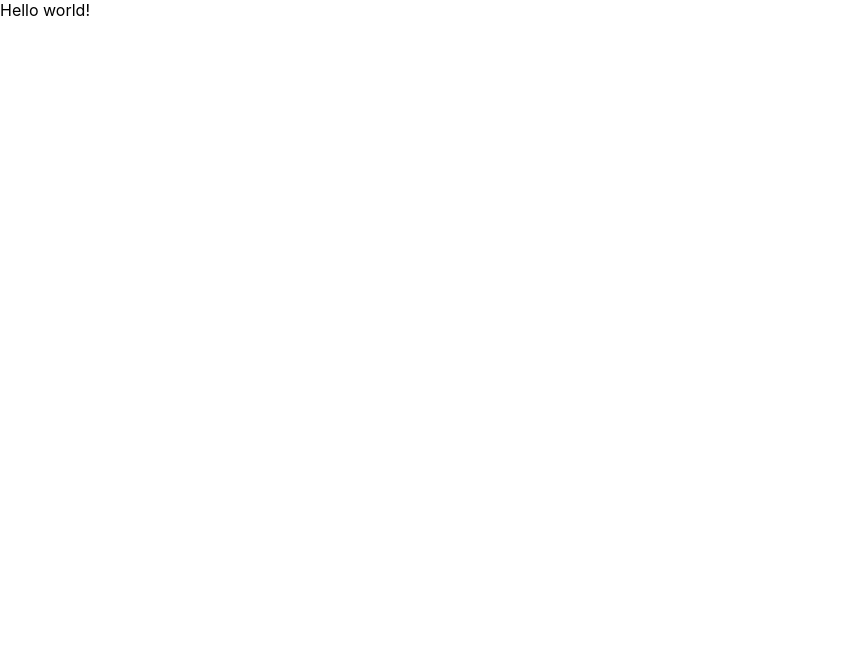
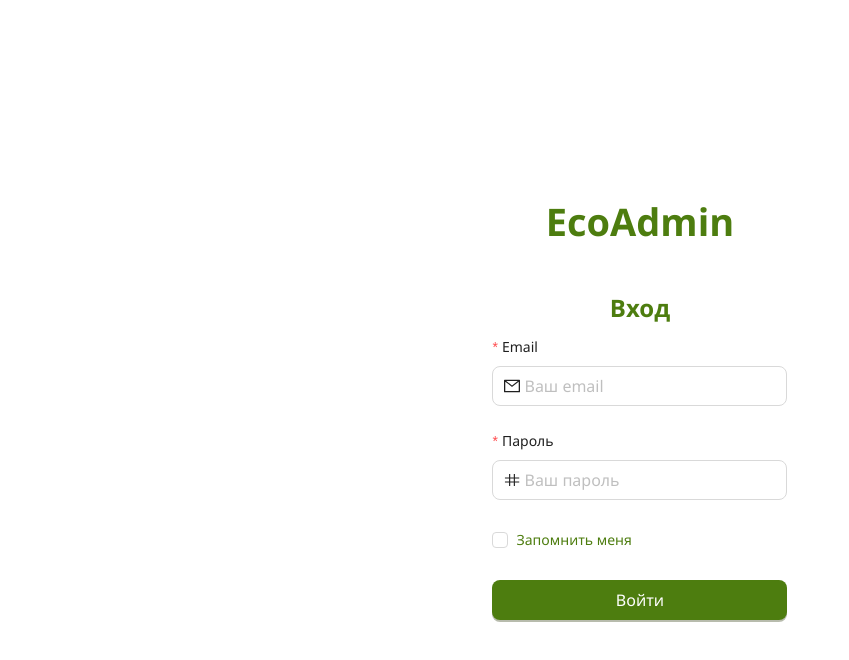
Before and after one commit to OlegNeBot/EcoAdmin, a React (Create React App) app: page /login in a window 1280 px wide. Shown: the top 660 px of the page, without its empty margins (0-849 px from the left). Built offline with nearby package versions, Linux system fonts and the light colour scheme.

Commit message:
Добавлена форма логина.

```diff
--- a/src/index.tsx
+++ b/src/index.tsx
@@ -1,6 +1,5 @@
 import React from "react";
 import ReactDOM from "react-dom/client";
-import "./index.css";
 import App from "./App";
 import reportWebVitals from "./reportWebVitals";
 import {ConfigProvider} from "antd";
--- a/src/pages/MainPage.tsx
+++ b/src/pages/MainPage.tsx
@@ -102,7 +102,7 @@ const MainPage = () => {
                     <Row>
                         <Col span={8} offset={20}>
                             <Dropdown menu={{items}}>
-                                {/* //TODO: Придумать, как сделать ховер. */}
+                                {/* //TODO: Исправить на инлайн-вывод + кнопку с выходом (мб иконка). */}
                                 <a onClick={(e) => e.preventDefault()}>
                                     <Space>
                                         Олег Администратор
--- a/src/pages/auth/LoginPage.tsx
+++ b/src/pages/auth/LoginPage.tsx
@@ -1,7 +1,97 @@
-import React from "react";
+import {BorderlessTableOutlined, EyeInvisibleOutlined, EyeTwoTone, MailOutlined} from "@ant-design/icons";
+import {Button, Checkbox, Col, Flex, Form, FormProps, Input, Row, Typography} from "antd";
+import {useCallback, useState} from "react";
+
+type FieldType = {
+    email?: string;
+    password?: string;
+    remember?: boolean;
+};
+
+const textStyle: React.CSSProperties = {
+    color: "#4D7D0F",
+    fontFamily: "Segoe UI",
+};
 
 const LoginPage = () => {
-    return <div>Hello world!</div>;
+    const [email, setEmail] = useState("");
+    const [password, setPassword] = useState("");
+    const [isLoading, setIsLoading] = useState(false);
+
+    // TODO: Разобраться с этими событиями.
+    // TODO: Исправить values:any.
+
+    const onFinish: FormProps<FieldType>["onFinish"] = useCallback((values: any) => {
+        setIsLoading(true);
+        console.log("Success:", values);
+        setIsLoading(false);
+    }, []);
+
+    const onFinishFailed: FormProps<FieldType>["onFinishFailed"] = (errorInfo) => {
+        console.log("Failed:", errorInfo);
+    };
+
+    return (
+        <Row align="middle" style={{height: "100vh"}}>
+            <Col span={16} offset={4}>
+                <Flex align="center" justify="center" vertical>
+                    <Typography.Title level={1} style={textStyle}>
+                        EcoAdmin
+                    </Typography.Title>
+                    <Typography.Title level={3} style={textStyle}>
+                        Вход
+                    </Typography.Title>
+                    <Form layout="vertical" onFinish={onFinish} onFinishFailed={onFinishFailed}>
+                        <Form.Item<FieldType>
+                            label="Email"
+                            name="email"
+                            rules={[{required: true, message: "Неправильный email!"}]}
+                            style={textStyle}
+                        >
+                            <Input
+                                placeholder="Ваш email"
+                                size="large"
+                                prefix={<MailOutlined />}
+                                value={email}
+                                onChange={(e) => {
+                                    setEmail(e.target.value);
+                                }}
+                                disabled={isLoading}
+                            />
+                        </Form.Item>
+
+                        <Form.Item<FieldType>
+                            label="Пароль"
+                            name="password"
+                            rules={[{required: true, message: "Неправильный пароль!"}]}
+                        >
+                            <Input.Password
+                                placeholder="Ваш пароль"
+                                size="large"
+                                prefix={<BorderlessTableOutlined />}
+                                iconRender={(visible) => (visible ? <EyeTwoTone /> : <EyeInvisibleOutlined />)}
+                                value={password}
+                                onChange={(e) => {
+                                    setPassword(e.target.value);
+                                }}
+                                disabled={isLoading}
+                            />
+                        </Form.Item>
+
+                        <Form.Item<FieldType> name="remember" valuePropName="checked">
+                            <Checkbox style={textStyle}>Запомнить меня</Checkbox>
+                        </Form.Item>
+
+                        <Form.Item>
+                            <Button type="primary" htmlType="submit" size="large" block loading={isLoading}>
+                                Войти
+                            </Button>
+                        </Form.Item>
+                    </Form>
+                </Flex>
+            </Col>
+        </Row>
+    );
 };
 
 export default LoginPage;
--- a/src/pages/auth/RegisterPage.tsx
+++ /dev/null
@@ -1,5 +0,0 @@
-const RegisterPage = () => {
-    return <div>Hello World!</div>;
-};
-
-export default RegisterPage;
--- a/src/routers/AppRouter.tsx
+++ b/src/routers/AppRouter.tsx
@@ -5,17 +5,12 @@ import SuportPage from "../pages/SuportPage";
 import MainPage from "../pages/MainPage";
 import HomePage from "../pages/HomePage";
 import LoginPage from "../pages/auth/LoginPage";
-import RegisterPage from "../pages/auth/RegisterPage";
 
 const AppRouter = () => {
     const router = createBrowserRouter([
         {
             path: "/login",
             element: <LoginPage />,
-        },
-        {
-            path: "/register",
-            element: <RegisterPage />,
         },
         {
             path: "/",
```
